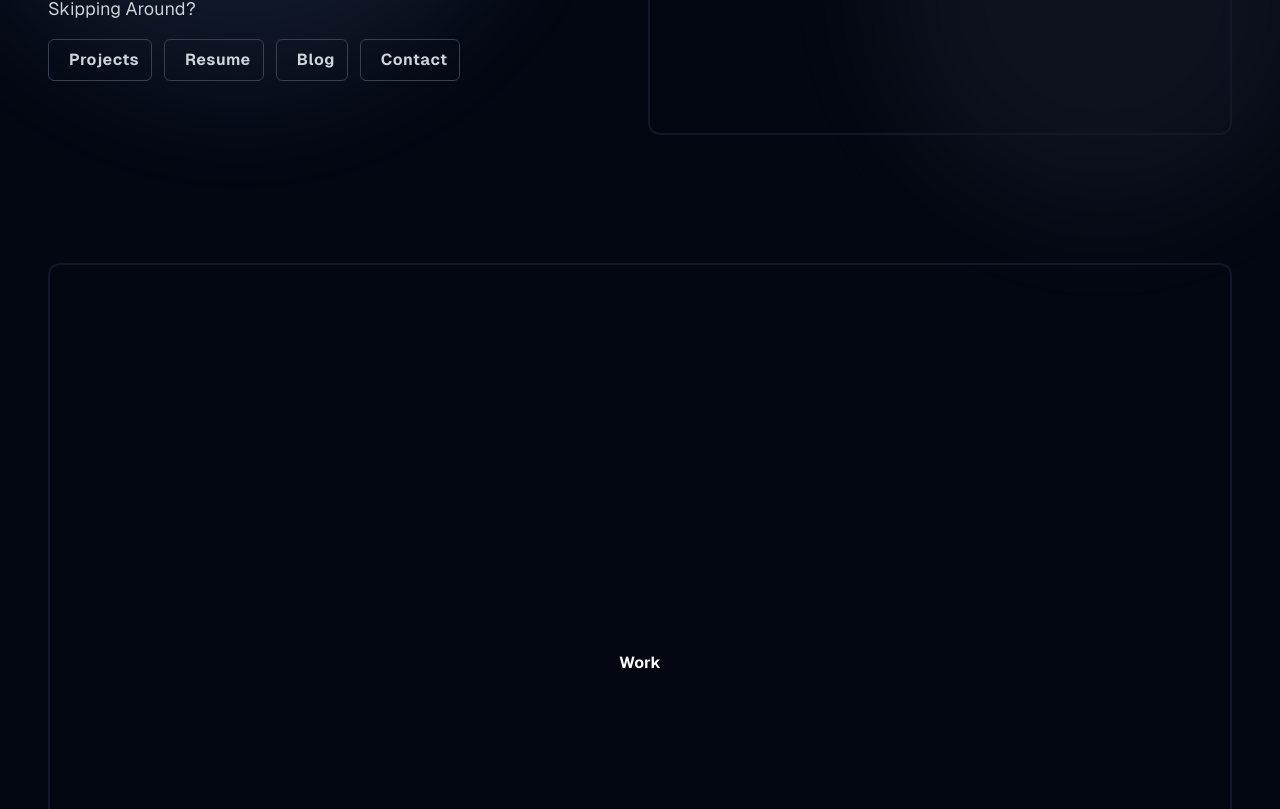
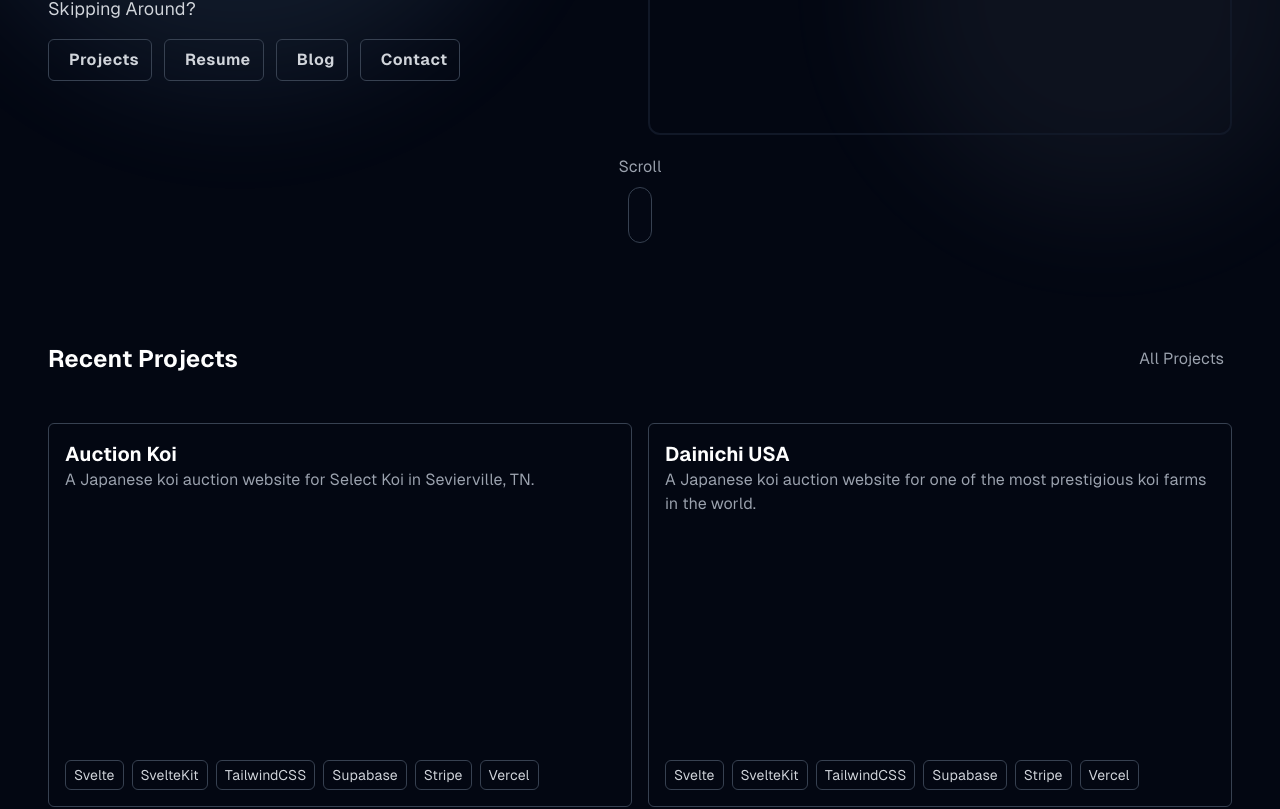
Before and after one commit to thompsonbear/portfolio, a SvelteKit app: page / in a window 1280 px wide. Shown: the part 537-1346 px from the top of the page. Built offline with nearby package versions, Linux system fonts and the light colour scheme; some icons are missing.

Commit message:
Touch ups and additions to front page, Projects scroller/list

```diff
--- a/src/app.postcss
+++ b/src/app.postcss
@@ -50,4 +50,13 @@
 		font-weight: 800;
 		font-display: swap;
 	}
+
+	.hide-scroll-bar {
+		-ms-overflow-style: none;
+		scrollbar-width: none;
+	}
+
+	.hide-scroll-bar::-webkit-scrollbar {
+		display: none;
+	}
 }
--- a/src/lib/utils/navigation.ts
+++ b/src/lib/utils/navigation.ts
@@ -1,5 +1,4 @@
 export function scrollIntoView(e: MouseEvent) {
-    console.log(e.target);
     const el = document.querySelector((e.target as HTMLButtonElement)?.getAttribute('href') ?? '');
     if (!el) return;
     el.scrollIntoView({
--- a/src/routes/+layout.svelte
+++ b/src/routes/+layout.svelte
@@ -19,7 +19,7 @@
 
 <div class="w-full flex flex-col items-center">
 	<Header {nav_links} />
-	<div class=" flex flex-col w-full px-12 relative">
+	<div class=" flex flex-col w-full lg:px-12 px-8 relative">
 		<div
 			class="fixed top-12 -left-12 rounded-full bg-blue-300 w-[80vw] lg:w-[45vw] aspect-square -z-50 blur-3xl opacity-10"
 		/>
--- a/src/routes/+page.svelte
+++ b/src/routes/+page.svelte
@@ -14,7 +14,34 @@
 	onMount(() => {
 		quick_links = nav_links;
 	});
+
+	interface Project {
+		title: string;
+		description: string;
+		tags: string[];
+		href: string;
+	}
+
+	let projects: Project[] = [
+		{
+			title: 'Auction Koi',
+			description: 'A Japanese koi auction website for Select Koi in Sevierville, TN.',
+			tags: ['Svelte', 'SvelteKit', 'TailwindCSS', 'Supabase', 'Stripe', 'Vercel'],
+			href: 'https://auctionkoi.com'
+		},
+		{
+			title: 'Dainichi USA',
+			description:
+				'A Japanese koi auction website for one of the most prestigious koi farms in the world.',
+			tags: ['Svelte', 'SvelteKit', 'TailwindCSS', 'Supabase', 'Stripe', 'Vercel'],
+			href: 'https://dainichiusa.com'
+		}
+	];
+
+	let scrollY: number = 0;
 </script>
+
+<svelte:window bind:scrollY />
 
 <section id="home" class="flex flex-col">
 	<div class="grid lg:grid-cols-2 gap-4 h-[calc(80vh-2rem)]">
@@ -54,23 +81,85 @@
 			Hero Image
 		</div>
 	</div>
-	<div class="flex justify-center items-center h-[calc(20vh-2rem)]">
+	<div
+		class="flex justify-center items-center overflow-clip h-[calc(20vh-2rem)] {scrollY == 0 ||
+			'opacity-0'} duration-1000"
+	>
 		<a
 			on:click|preventDefault={(e) => scrollIntoView(e)}
 			href="#work"
-			class="flex justify-center group w-fit hover:scale-110 transition-all duration-300"
+			class="flex items-center text-gray-400 flex-col gap-2 group"
 		>
-			<iconify-icon
-				class="animate-bounce pointer-events-none text-gray-300 group-hover:text-blue-400 text-4xl pt-4 px-4 pb-2"
-				icon="bi:arrow-down-circle-fill"
-			/>
+			<span class="group-hover:text-blue-500 duration-300 pointer-events-none">Scroll</span>
+			<div
+				class="h-14 w-6 border border-gray-700 rounded-full flex justify-center relative overflow-clip pointer-events-none"
+			>
+				<span
+					class="h-14 pointer-events-none scroll w-6 bg-gray-500 group-hover:bg-blue-500 duration-300 absolute bottom-0 lg:top-0 lg:rounded-b-full left-0 rounded-t-full"
+				/>
+			</div>
 		</a>
 	</div>
 </section>
 
-<section
-	id="work"
-	class="border-gray-900 h-screen grid place-items-center font-bold rounded-xl border-2"
->
-	Work
+<section id="work">
+	<div class="h-screen pt-8">
+		<div class="py-12 flex gap-2 sm:flex-row flex-col justify-between sm:items-center">
+			<h1 class="text-2xl font-bold">Recent Projects</h1>
+			<a
+				href="/projects"
+				class="flex gap-2 items-center text-gray-400 hover:text-gray-300 duration-300"
+			>
+				All Projects
+				<iconify-icon icon="mdi:chevron-double-right" height="1.5rem" />
+			</a>
+		</div>
+		<div
+			class="flex flex-nowrap lg:grid gap-4 md:grid-cols-2 w-full overflow-scroll snap-x lg:snap-none lg:overflow-auto hide-scroll-bar"
+		>
+			{#each projects as project}
+				<div class="w-full snap-center">
+					<a
+						class="flex flex-col gap-4 border justify-between border-gray-700 rounded-md p-4 duration-300 lg:w-full w-[65vw] h-96"
+						href={project.href}
+						target="_blank"
+						rel="noopener noreferrer"
+					>
+						<div>
+							<h2 class="text-xl font-bold">{project.title}</h2>
+							<p class="text-gray-400">{project.description}</p>
+						</div>
+
+						<div class="flex flex-wrap gap-2 left-4 bottom-4">
+							{#each project.tags as tag}
+								<span class="border border-gray-700 text-gray-300 px-2 py-1 rounded-md text-sm">
+									{tag}
+								</span>
+							{/each}
+						</div>
+					</a>
+				</div>
+			{/each}
+		</div>
+	</div>
 </section>
+
+<style>
+	.scroll {
+		animation: scroll 3s infinite;
+	}
+
+	@keyframes scroll {
+		0% {
+			height: 0;
+		}
+		50% {
+			opacity: 1;
+			height: 100%;
+		}
+		100% {
+			opacity: 0;
+			height: 100%;
+		}
+	}
+</style>
```
